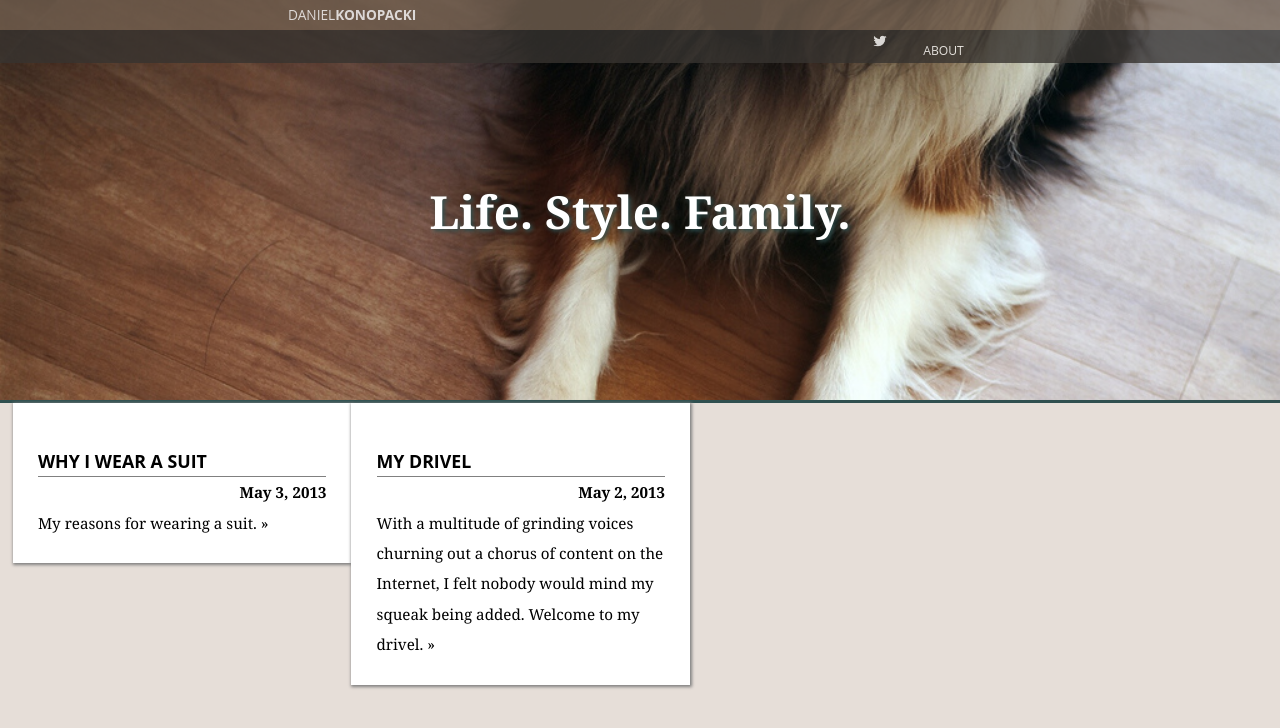
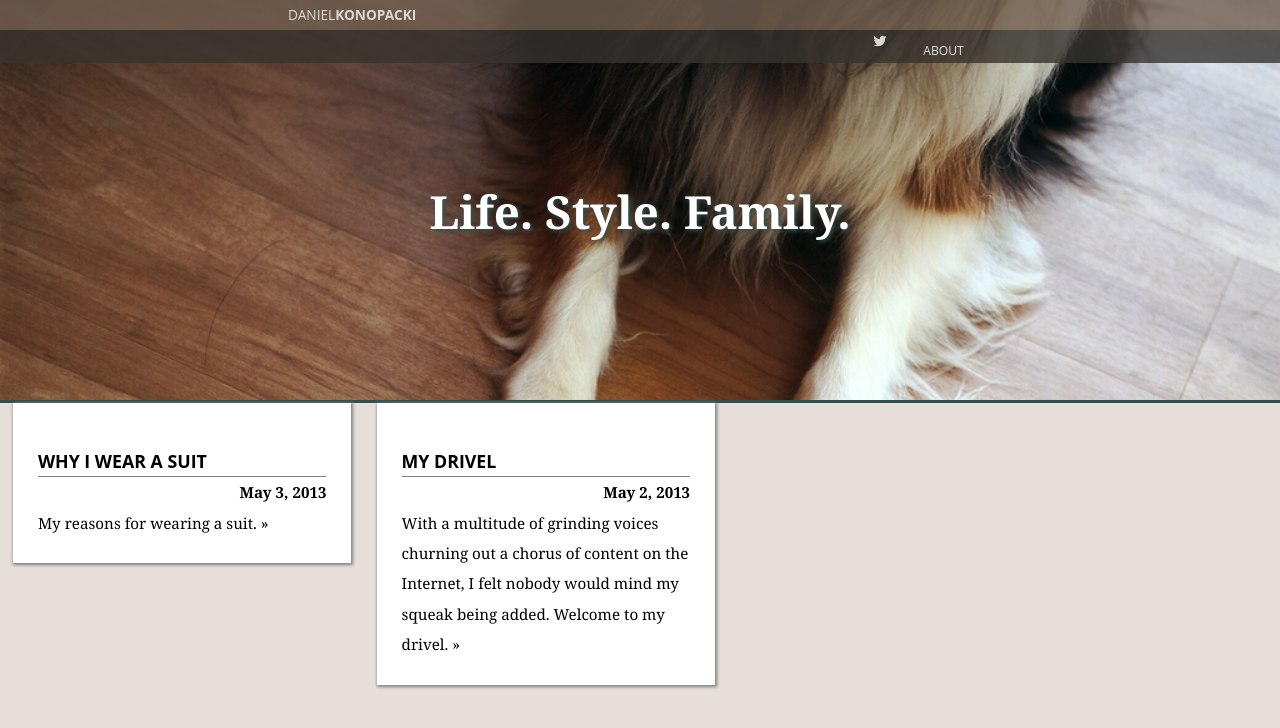
Before and after one commit to danielkonopacki/danielkonopacki.github.com, a Jekyll site: the page built from index.html, in a window 1280 px wide. Shown: the top 728 px of the page. Built offline with Jekyll 4.4.1, drawn with Linux system fonts in a browser that asks for light colours; Markdown is read by kramdown in place of the engine named in the settings.

Commit message:
New Post

```diff
--- a/css/layout.css
+++ b/css/layout.css
@@ -87,6 +87,7 @@ html, body {
 .post-blurb {
   width: 23%;
   padding: 2%;
+  margin-right: 2%;
   float: left;
 }
 
```
Also changed, not shown: 1 other file.
